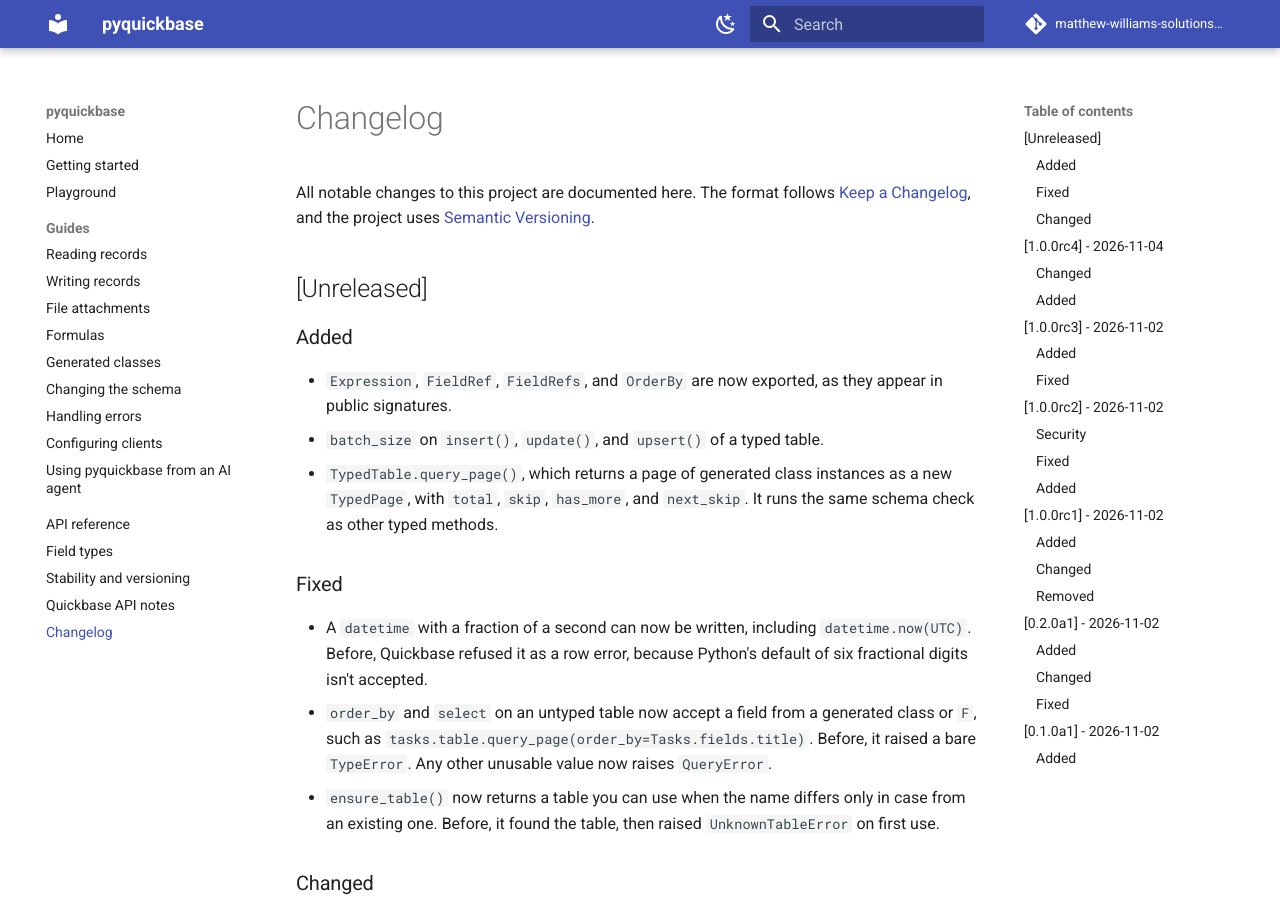
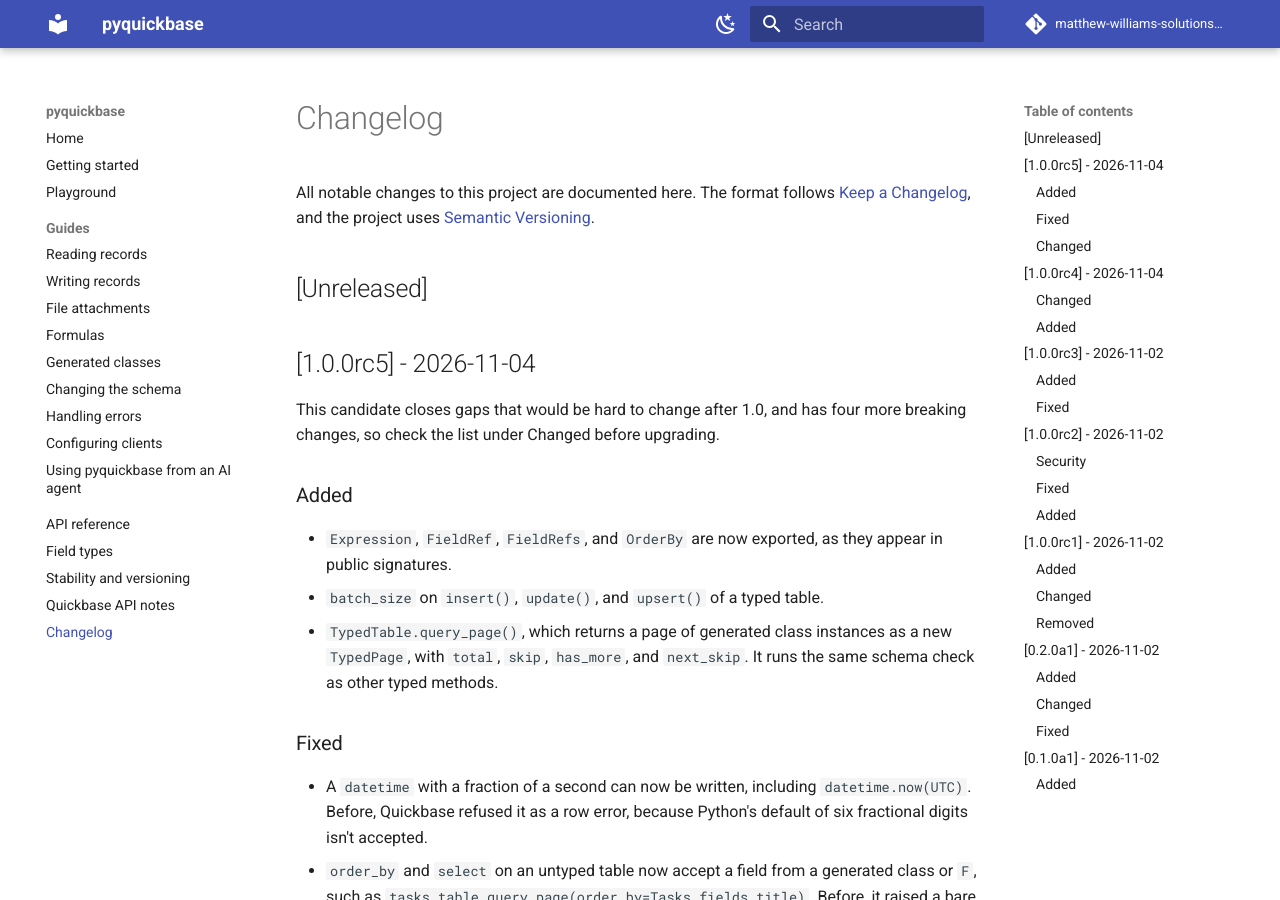
Before and after one commit to matthew-williams-solutions/pyquickbase, an MkDocs documentation site: the page built from docs/changelog.md, in a window 1280 px wide and 900 px high. Built offline with MkDocs 1.6.1 and Material for MkDocs 9.7.7, drawn with Linux system fonts in a browser that asks for light colours; comment, search, counter and statistics services are not loaded.

Commit message:
Release 1.0.0rc5

````diff
--- a/CHANGELOG.md
+++ b/CHANGELOG.md
@@ -5,6 +5,11 @@ All notable changes to this project are documented here. The format follows
 [Semantic Versioning](https://semver.org/spec/v2.0.0.html).
 
 ## [Unreleased]
+
+## [1.0.0rc5] - 2026-11-04
+
+This candidate closes gaps that would be hard to change after 1.0, and has four more breaking
+changes, so check the list under Changed before upgrading.
 
 ### Added
 
--- a/docs/getting-started.md
+++ b/docs/getting-started.md
@@ -13,7 +13,7 @@ You need three things from Quickbase:
 ## Install
 
 ```bash
-pip install pyquickbase==1.0.0rc4
+pip install pyquickbase==1.0.0rc5
 ```
 
 ## Read some records
--- a/src/pyquickbase/_version.py
+++ b/src/pyquickbase/_version.py
@@ -1 +1 @@
-__version__ = "1.0.0rc4"
+__version__ = "1.0.0rc5"
````
Also changed, not shown: README.md (+1 -1 lines), docs/index.md (+1 -1 lines).
